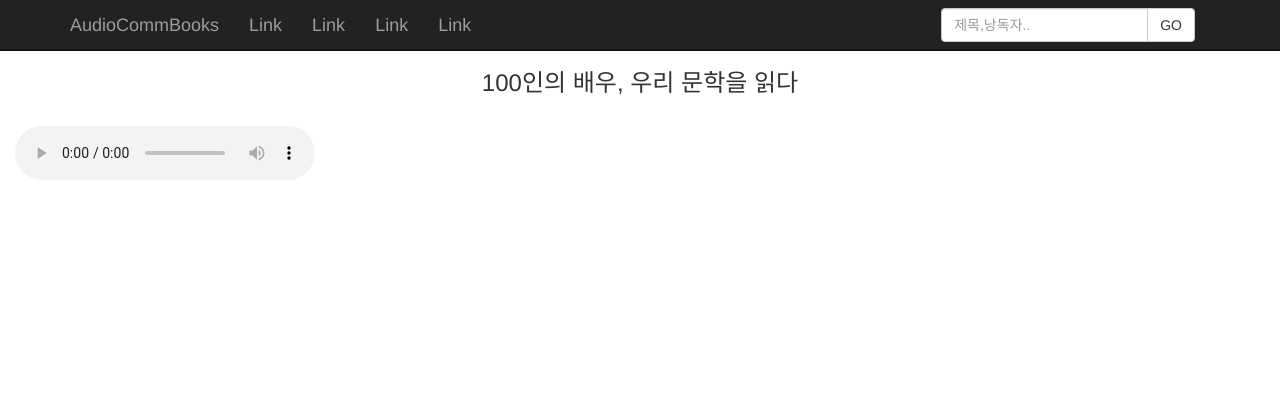
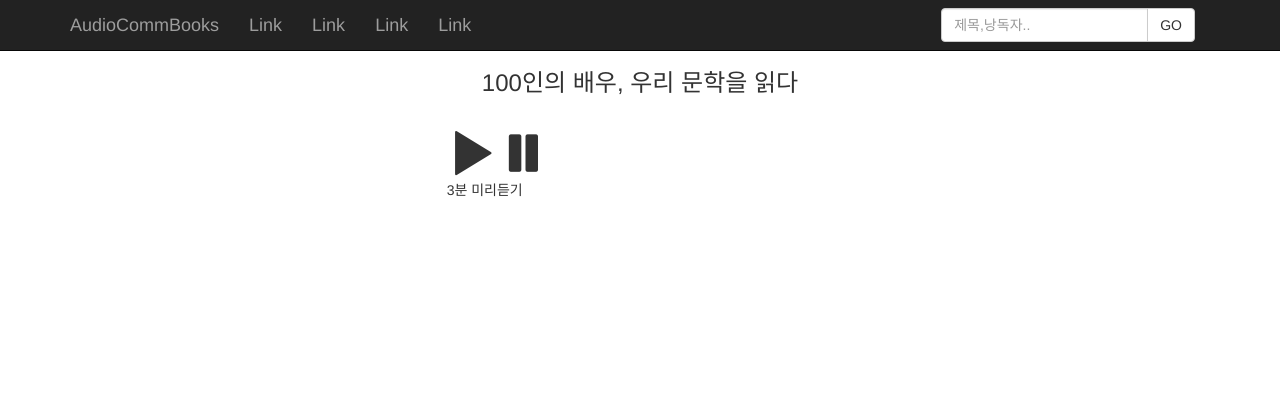
Before and after one commit to andole87/Django, a Django app: template audio/templates/audio/audio_detail.html in a window 1280 px wide. Shown: the top 420 px of the page. Run offline with Django 3.2, Linux system fonts and the light colour scheme; the template is opened without the code that fills it, so the values that code supplies are empty; some libraries are stand-ins or nearby versions.

Commit message:
audio_detail 모델 추가, play pause 버튼 추가, currentTime 표시

```diff
--- a/audio/static/css/audio.css
+++ b/audio/static/css/audio.css
@@ -14,8 +14,12 @@ a{
     font-size: 18px;
     color: gray;
 }
-
-
+.glyphicon-play{
+    font-size: 50px;
+}
+.glyphicon-pause{
+    font-size: 50px;
+}
 .img-thumbnail{
     border: none;
 }
--- a/audio/static/css/main.css
+++ /dev/null
@@ -1,3 +0,0 @@
-h1 {
-    background-color:  magenta;
-}
--- a/audio/templates/audio/audio_detail.html
+++ b/audio/templates/audio/audio_detail.html
@@ -9,11 +9,43 @@
             {{audio.text}}
         </div>
         <div class="sound">
-            <audio controls="" controlslist="nodownload">
+            <audio id="audiobook" controlslist="nodownload" style="visibility: hidden;" ontimeupdate="updateRunningtime()">
                 <source src="/static/audiosrc/{{audio.audiosrc}}.mp3" type="audio/mp3" data-track-number="1">
             </audio>
         </div>
+        <div class="col-md-offset-4 col-md-4">
+            <i class="glyphicon glyphicon-play" onclick="playAudio()"></i>
+            <i class="glyphicon glyphicon-pause" onclick="pauseAudio()"></i>
+            <p id="runningTime">3분 미리듣기</p>
+        </div>
 
+        <script>
+        function playAudio(){
+            var playtime=$('#audiobook').cu
+            $('#audiobook').get(0).play();
+        }
+        function pauseAudio(){
+            $('#audiobook').get(0).pause();
+        }
+        function updateRunningtime(track){
+            var currtime = 180 - Math.floor($('#audiobook').get(0).currentTime);
+            console.log(currtime);
+            $('#runningTime').text(formatSecondsAsTime(currtime));
+        }
+
+        function formatSecondsAsTime(int){
+            if(int ==180){
+                return "00:00";
+            }
+            var minutes = Math.floor(int/60);
+            var seconds = int - (minutes*60);
+
+            if(minutes<10){minutes = "0"+minutes;}
+            if(seconds<10){seconds = "0"+minutes;}
+            return minutes+":"+seconds;
+        }
+
+        </script>
     </div>
 
 {% endblock %}
```
Also changed, not shown: audio/models.py (+20 -0 lines), audio/migrations/0005_audio_detail.py (added).
